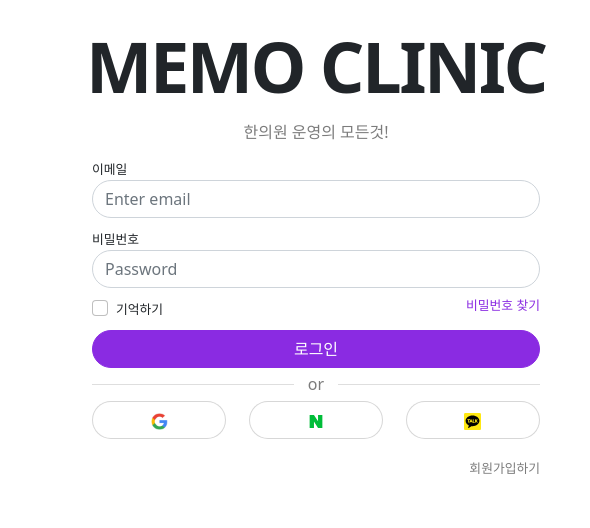
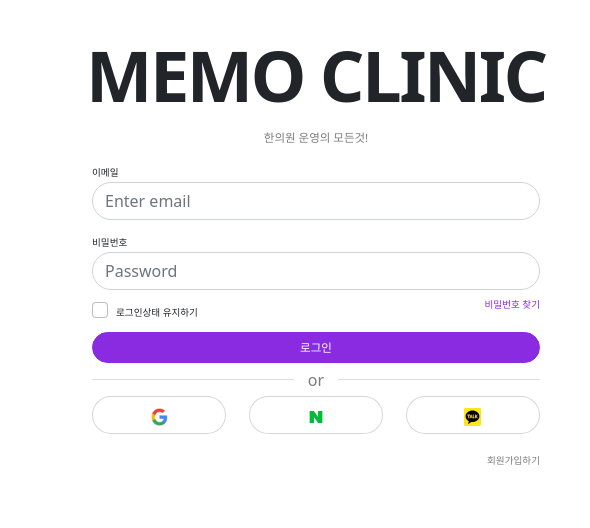
Before and after one commit to khj1030/smartear-memo, a plain HTML site: page index.html in a window 1280 px wide. Shown: the part 154-682 px from the top of the page, 644-1234 px from the left. Drawn offline with nearby package versions, Linux system fonts and the light colour scheme.

Commit message:
complete main page

```diff
--- a/index.html
+++ b/index.html
@@ -29,7 +29,7 @@
           <div class="form-check">
             <div>
               <input type="checkbox" class="form-check-input" id="exampleCheck1">
-              <label class="form-check-label" for="exampleCheck1">기억하기</label>
+              <label class="form-check-label" for="exampleCheck1">로그인상태 유지하기</label>
             </div>
             <label class="find_pw">비밀번호 찾기</label>
           </div>
--- a/static/css/index.css
+++ b/static/css/index.css
@@ -23,6 +23,11 @@ body{
   height: 100%;
 } */
 
+/* .login_background{
+  background-color: orange;
+  width:100%;
+  height: 100vh;
+} */
 .login_background img{
   /* background-image: url('static/image/background.jpg'); */
   /* background-color: orange; */
@@ -49,7 +54,7 @@ body{
 }
 
 .page_explain{
-  font-size: 1rem;
+  font-size: 0.9vw;
   font-weight: 500;
   color: rgb(124, 124, 124);
   margin-bottom: 1.5vh;
@@ -65,7 +70,7 @@ form{
 }
 
 label{
-  font-size: 0.8rem;
+  font-size: 0.75vw;
 }
 
 .form-control{
@@ -74,6 +79,8 @@ label{
 
 .login-btn{
   border-radius: 3rem;
+  font-size: 0.9vw;
+  font-weight: 500;
   width: 100%;
   background-color: blueviolet;
 }
@@ -133,6 +140,6 @@ input.custom {
   align-items: right;
   text-align: right;
   color:rgb(124, 124, 124);
-  font-size: 0.8rem;
+  font-size: 0.75vw;
   margin-top: 1.5vh;
 }
```
Also changed, not shown: 1 other file.
